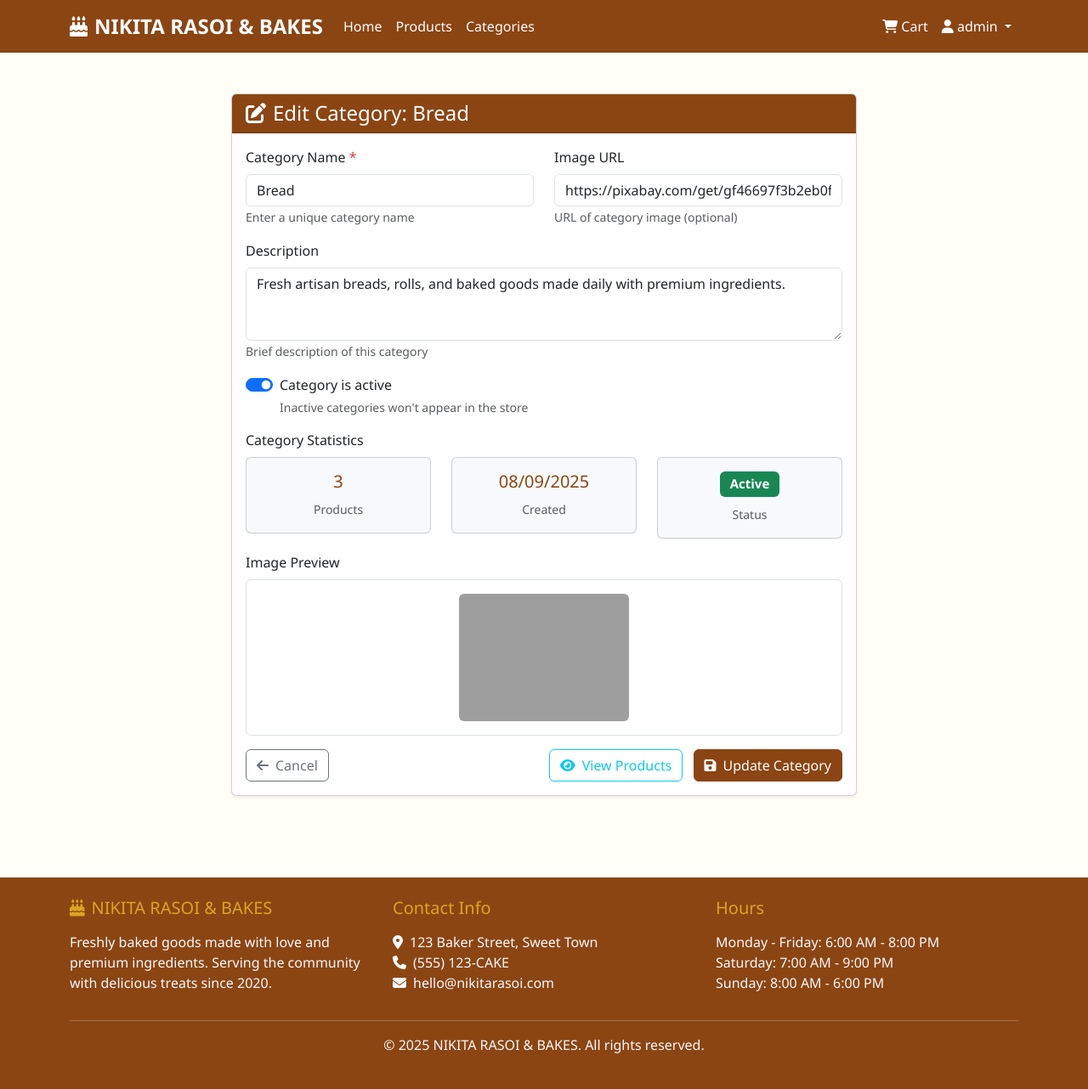
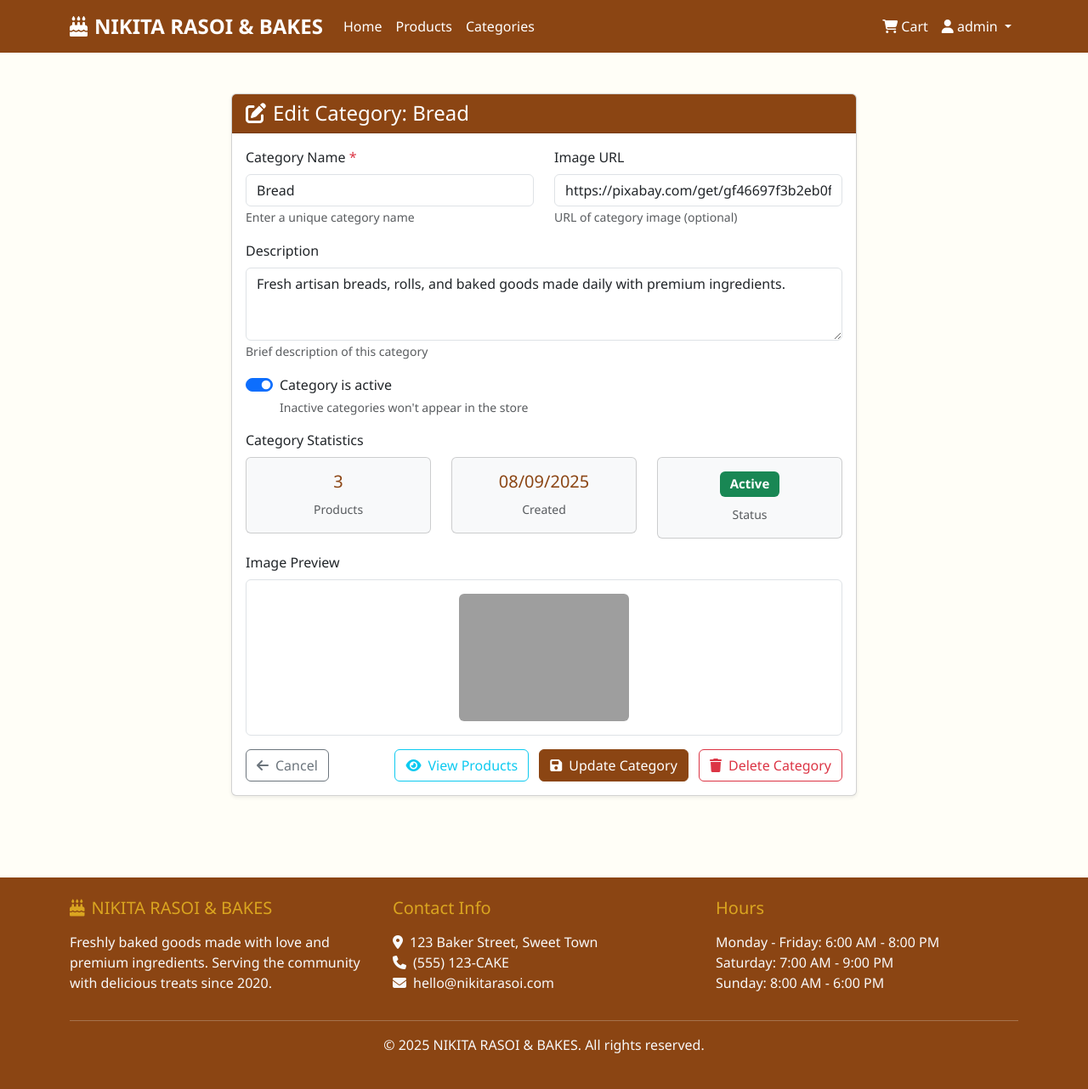
Before and after one commit to CHIRAG4011/nikitarasoiiandbake, a Flask app: page /admin/edit_category/1 in a window 1280 px wide. Shown: the whole page at 85% size. Run offline with Flask 3, Linux system fonts and the light colour scheme; the visitor is signed in with stand-in values (Sample User, id 1); grey boxes are pictures that could not be loaded.

Commit message:
Allow administrators to delete product categories and individual products
Add functionality to delete categories and products from the admin panel, including checks to prevent deletion of categories with associated products and deletion of product reviews when a product is removed.

Replit-Commit-Author: Agent
Replit-Commit-Session-Id: 46d6d536-37df-4965-96eb-37b9da9481c7
Replit-Commit-Checkpoint-Type: full_checkpoint
Replit-Commit-Screenshot-Url: https://storage.googleapis.com/screenshot-production-us-central1/ee76949b-75e9-42a9-b5e6-c60fee11f22c/46d6d536-37df-4965-96eb-37b9da9481c7/UTMYHUb

```diff
--- a/routes.py
+++ b/routes.py
@@ -697,6 +697,57 @@ def admin_toggle_category_status(category_id):
 
     return redirect(url_for('admin_categories'))
 
+@app.route('/admin/delete_category/<int:category_id>', methods=['POST', 'GET'])
+def admin_delete_category(category_id):
+    """Delete a category"""
+    user = get_current_user()
+    if not user or not user.is_admin:
+        flash('Access denied.', 'error')
+        return redirect(url_for('index'))
+
+    category = data_store['categories'].get(category_id)
+    if not category:
+        flash('Category not found.', 'error')
+        return redirect(url_for('admin_categories'))
+
+    # Check if category has products
+    products_in_category = [p for p in data_store['products'].values() if p.category == category.name]
+    if products_in_category:
+        flash(f'Cannot delete category "{category.name}" because it contains {len(products_in_category)} products. Please move or delete these products first.', 'error')
+        return redirect(url_for('admin_categories'))
+
+    # Delete the category
+    category_name = category.name
+    del data_store['categories'][category_id]
+    flash(f'Category "{category_name}" deleted successfully!', 'success')
+
+    return redirect(url_for('admin_categories'))
+
+@app.route('/admin/delete_product/<int:product_id>', methods=['POST'])
+def admin_delete_product(product_id):
+    """Delete a product"""
+    user = get_current_user()
+    if not user or not user.is_admin:
+        flash('Access denied.', 'error')
+        return redirect(url_for('index'))
+
+    product = data_store['products'].get(product_id)
+    if not product:
+        flash('Product not found.', 'error')
+        return redirect(url_for('admin_products'))
+
+    # Delete associated reviews
+    reviews_to_delete = [r_id for r_id, review in data_store['reviews'].items() if review.product_id == product_id]
+    for review_id in reviews_to_delete:
+        del data_store['reviews'][review_id]
+
+    # Delete the product
+    product_name = product.name
+    del data_store['products'][product_id]
+    flash(f'Product "{product_name}" and its {len(reviews_to_delete)} reviews deleted successfully!', 'success')
+
+    return redirect(url_for('admin_products'))
+
 @app.route('/admin/toggle_admin/<int:user_id>', methods=['POST'])
 def toggle_admin(user_id):
     """Toggle admin privileges for a user"""
--- a/templates/admin/categories.html
+++ b/templates/admin/categories.html
@@ -88,6 +88,12 @@
                                                 </button>
                                                 {% endif %}
                                             </form>
+                                            <form method="post" action="{{ url_for('admin_delete_category', category_id=category.id) }}"
+                                                  class="d-inline" onsubmit="return confirm('Are you sure you want to delete this category? This action cannot be undone. Note: Categories with products cannot be deleted.')">
+                                                <button type="submit" class="btn btn-outline-danger" title="Delete Category">
+                                                    <i class="fas fa-trash"></i>
+                                                </button>
+                                            </form>
                                         </div>
                                     </td>
                                 </tr>
--- a/templates/admin/edit_category.html
+++ b/templates/admin/edit_category.html
@@ -105,9 +105,15 @@
                                    class="btn btn-outline-info me-2" target="_blank">
                                     <i class="fas fa-eye me-2"></i>View Products
                                 </a>
-                                <button type="submit" class="btn btn-brown">
+                                <button type="submit" class="btn btn-brown me-2">
                                     <i class="fas fa-save me-2"></i>Update Category
                                 </button>
+                                <form method="post" action="{{ url_for('admin_delete_category', category_id=category.id) }}"
+                                      class="d-inline" onsubmit="return confirm('Are you sure you want to delete this category? This action cannot be undone. Categories with products cannot be deleted.')">
+                                    <button type="submit" class="btn btn-outline-danger">
+                                        <i class="fas fa-trash me-2"></i>Delete Category
+                                    </button>
+                                </form>
                             </div>
                         </div>
                     </form>
```
Also changed, not shown: replit.md (+2 -0 lines), templates/admin/products.html (+12 -3 lines).
